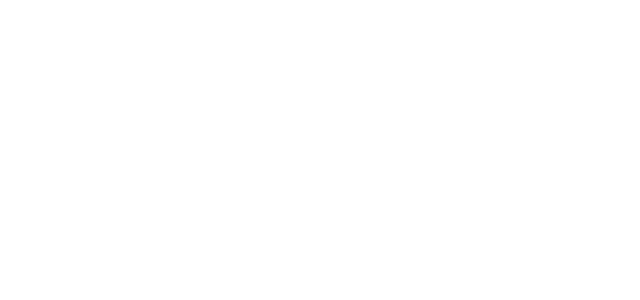
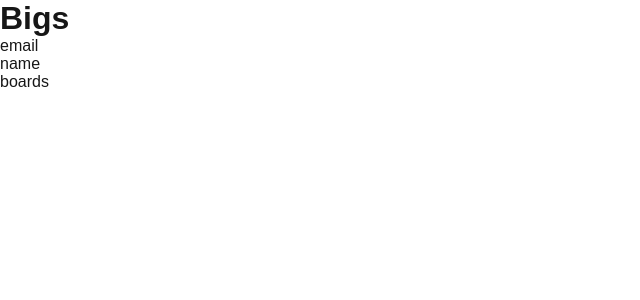
Before and after one commit to forestream/bigs-front-end, a Next.js app: page / in a window 1280 px wide. Shown: the top 300 px of the page, without its empty margins (0-640 px from the left). Built offline with nearby package versions, Linux system fonts and the light colour scheme.

Commit message:
로그인 후 메인페이지로 이동 / 쿠키 httpOnly, maxAge 설정

```diff
--- /dev/null
+++ b/app/(main)/_view/Nav.tsx
@@ -0,0 +1,18 @@
+"use client";
+
+// import { useState } from "react";
+import styles from "./Nav.module.scss";
+
+export default function Nav() {
+	// const { user, setUser } = useState();
+
+	return (
+		<header className={styles.nav}>
+			<h1>Bigs</h1>
+			<div>
+				<p>email</p>
+				<p>name</p>
+			</div>
+		</header>
+	);
+}
--- a/app/(main)/layout.tsx
+++ b/app/(main)/layout.tsx
@@ -1,4 +1,4 @@
-import Nav from "../_view/Nav";
+import Nav from "./_view/Nav";
 
 export default function Layout({
 	children,
--- /dev/null
+++ b/app/(main)/page.tsx
@@ -0,0 +1,3 @@
+export default function Page() {
+	return <main>boards</main>;
+}
--- a/app/layout.tsx
+++ b/app/layout.tsx
@@ -1,7 +1,6 @@
 import type { Metadata } from "next";
 import localFont from "next/font/local";
 import "./globals.css";
-import Nav from "./_view/Nav";
 
 const geistSans = localFont({
 	src: "./fonts/GeistVF.woff",
--- a/app/page.tsx
+++ /dev/null
@@ -1,3 +0,0 @@
-export default function Home() {
-	return <></>;
-}
```
Also changed, not shown: app/(auth)/auth/signin/page.tsx (+6 -1 lines), app/api/auth/route.ts (renamed from app/(auth)/auth/route.ts, +6 -3 lines), app/(main)/_view/Nav.module.scss (added).
